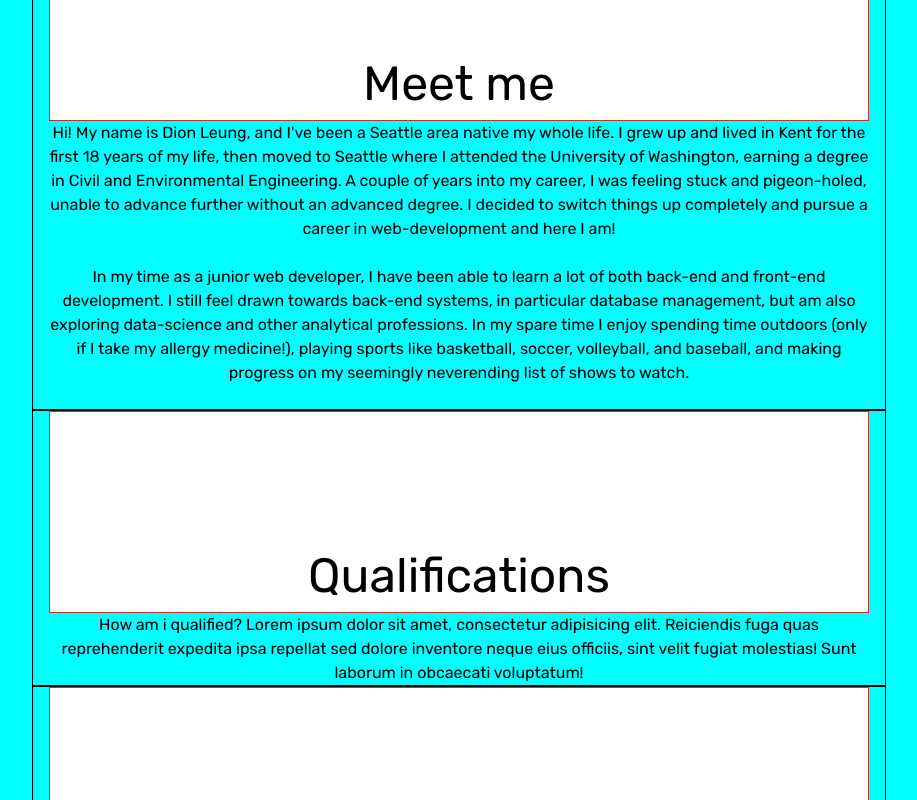
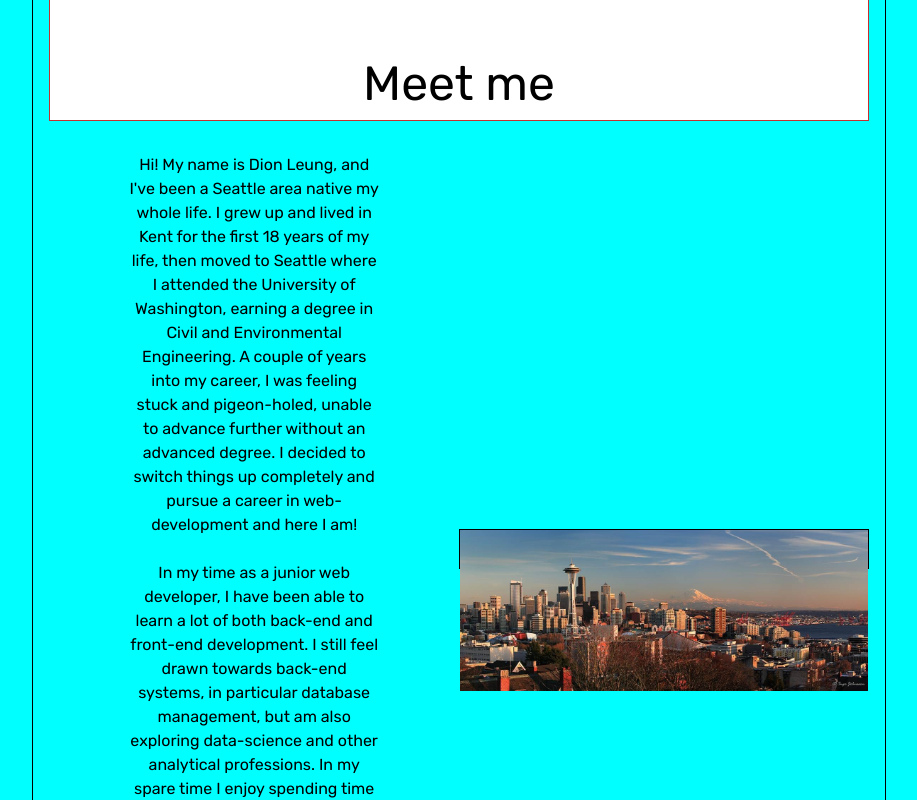
Before and after one commit to dionleung14/Portfolio-React, a React (Create React App) app: page /about-me in a window 1280 px wide. Shown: the part 2220-3020 px from the top of the page, without its empty margins (181-1098 px from the left). Built offline with nearby package versions, Linux system fonts and the light colour scheme.

Commit message:
rearranged layout for meet section with photo

```diff
--- a/src/components/Meet.js
+++ b/src/components/Meet.js
@@ -1,33 +1,39 @@
 import React from "react";
 import FirstHeader from "./FirstHeader.js";
+import placeholder from "./photos/linkedin-Seattle.jpg";
 
 export default function Meet() {
   return (
     <div className="w-8/12 mx-auto border border-black border-2 px-4">
       <FirstHeader text="Meet me" />
-      <h1 className="text-center sticky top-0">
+      <div className="flex">
+        <div className="text-center top-0 py-8 px-20 w-3/6">
           <p>
             Hi! My name is Dion Leung, and I've been a Seattle area native my
             whole life. I grew up and lived in Kent for the first 18 years of my
             life, then moved to Seattle where I attended the University of
-          Washington, earning a degree in Civil and Environmental Engineering. A
-          couple of years into my career, I was feeling stuck and pigeon-holed,
-          unable to advance further without an advanced degree. I decided to
-          switch things up completely and pursue a career in web-development and
-          here I am!
+            Washington, earning a degree in Civil and Environmental Engineering.
+            A couple of years into my career, I was feeling stuck and
+            pigeon-holed, unable to advance further without an advanced degree.
+            I decided to switch things up completely and pursue a career in
+            web-development and here I am!
           </p>
           <br />
           <p>
-          In my time as a junior web developer, I have been able to learn a lot
-          of both back-end and front-end development. I still feel drawn towards
-          back-end systems, in particular database management, but am also
-          exploring data-science and other analytical professions. In my spare
-          time I enjoy spending time outdoors (only if I take my allergy
+            In my time as a junior web developer, I have been able to learn a
+            lot of both back-end and front-end development. I still feel drawn
+            towards back-end systems, in particular database management, but am
+            also exploring data-science and other analytical professions. In my
+            spare time I enjoy spending time outdoors (only if I take my allergy
             medicine!), playing sports like basketball, soccer, volleyball, and
             baseball, and making progress on my seemingly neverending list of
             shows to watch.
           </p>
-      </h1>
+        </div>
+        <div className="text-center border border-black border-2 bg-blue-200 h-10 w-3/6 self-center">
+          <img src={placeholder} alt="photo of dion" />
+        </div>
+      </div>
       <br />
     </div>
   );
```
Lines whose indentation alone changed are shown as unchanged.
